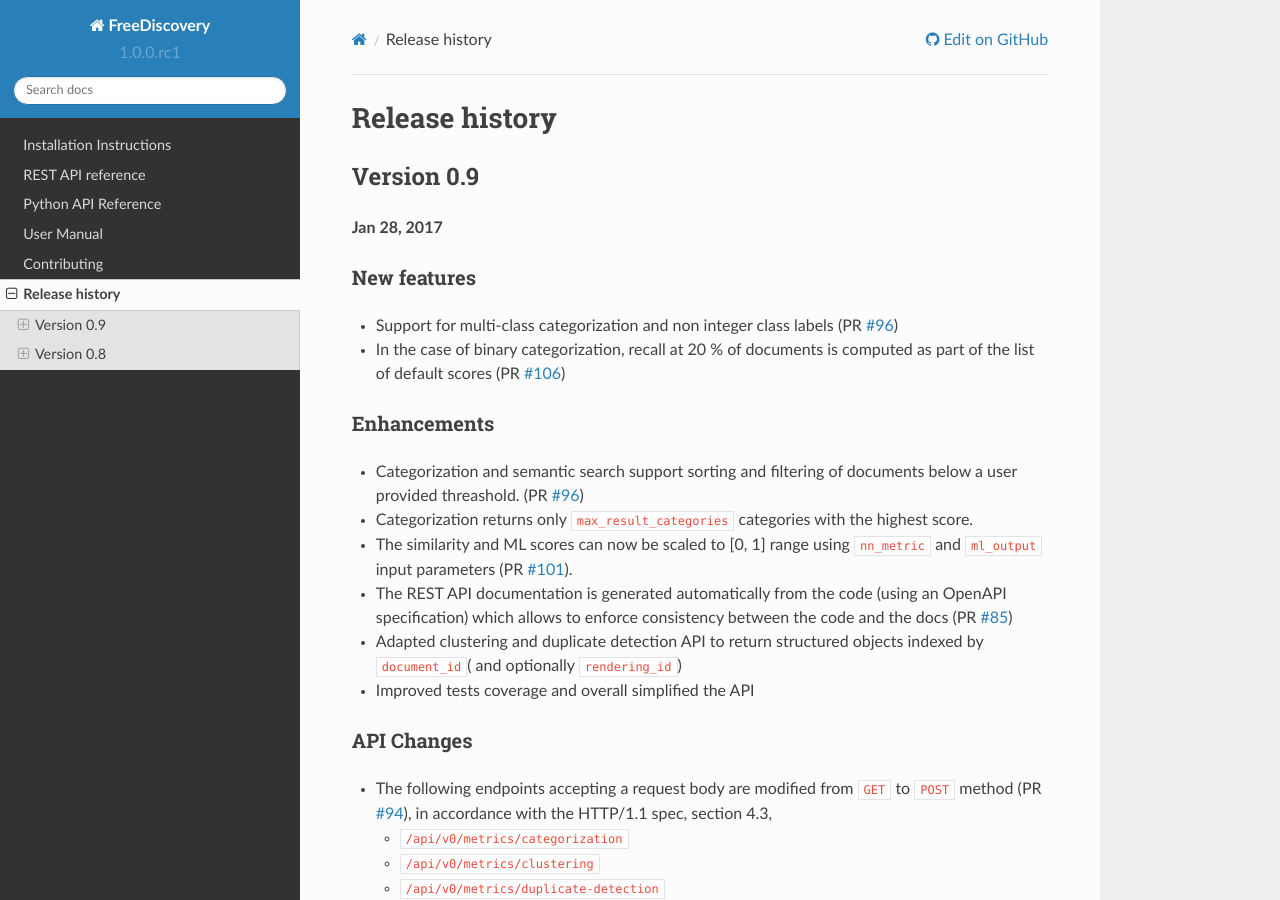
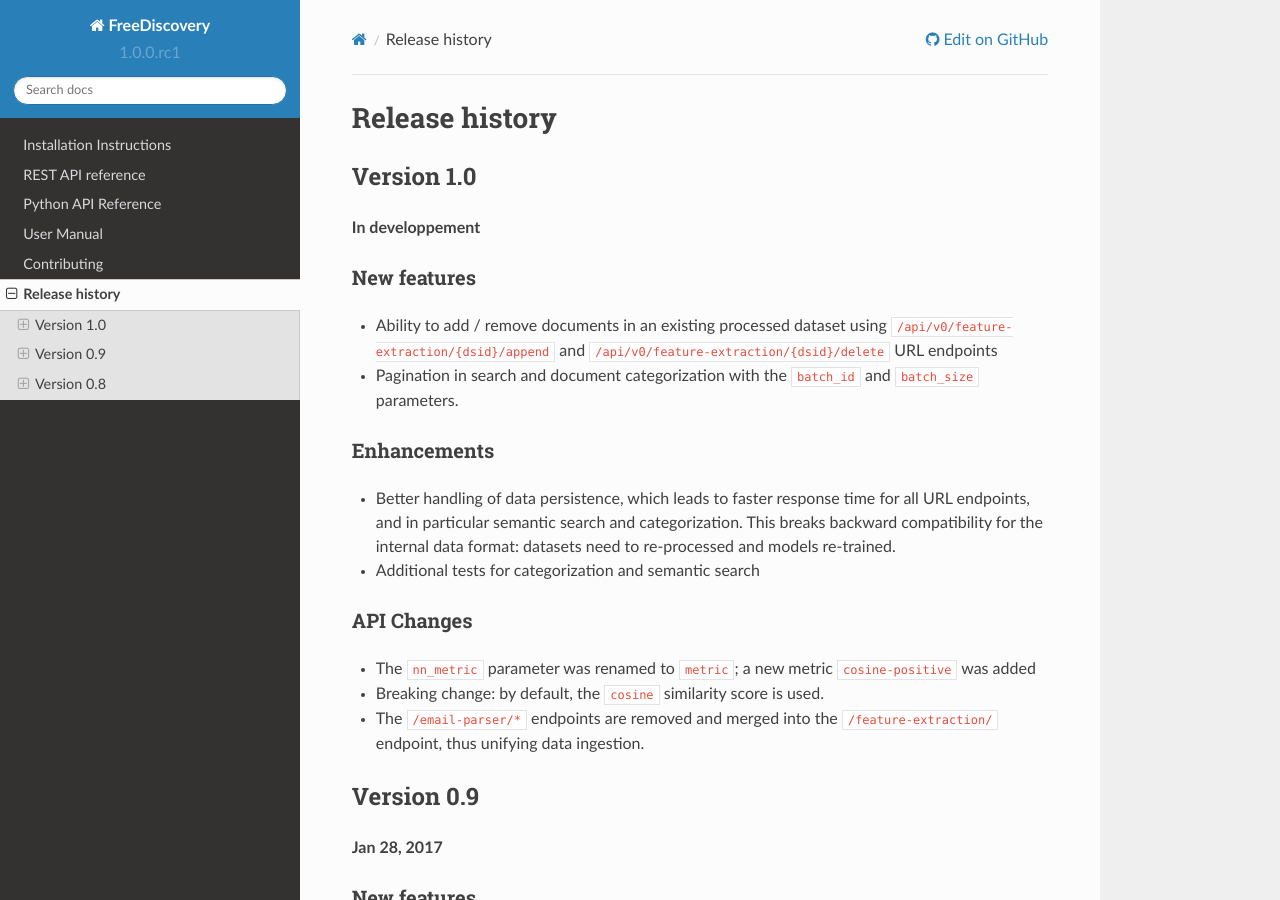
Before and after one commit to FreeDiscovery/FreeDiscovery, a Sphinx documentation site: the page built from doc/whats_new.md, in a window 1280 px wide and 900 px high. Built offline with Sphinx 7.4.7 and the Read the Docs theme 2.0.0, drawn with Linux system fonts in a browser that asks for light colours; pages that are not in the unit, such as notebooks, are missing from menus.

Commit message:
Updated release notes

```diff
--- a/doc/whats_new.md
+++ b/doc/whats_new.md
@@ -1,4 +1,25 @@
 # Release history
+
+
+## Version 1.0
+
+**In developpement**
+
+### New features
+
+ * Ability to add / remove documents in an existing processed dataset using `/api/v0/feature-extraction/{dsid}/append` and `/api/v0/feature-extraction/{dsid}/delete` URL endpoints
+ * Pagination in search and document categorization with the `batch_id` and `batch_size` parameters.
+
+### Enhancements
+
+ * Better handling of data persistence, which leads to faster response time for all URL endpoints, and in particular semantic search and categorization. This breaks backward compatibility for the internal data format: datasets need to re-processed and models re-trained.
+ * Additional tests for categorization and semantic search
+
+### API Changes
+ * The `nn_metric` parameter was renamed to `metric`; a new metric `cosine-positive` was added
+ * Breaking change: by default, the `cosine` similarity score is used.
+ * The `/email-parser/*` endpoints are removed and merged into the `/feature-extraction/` endpoint, thus unifying data ingestion.
+
 
 ## Version 0.9
 
```
